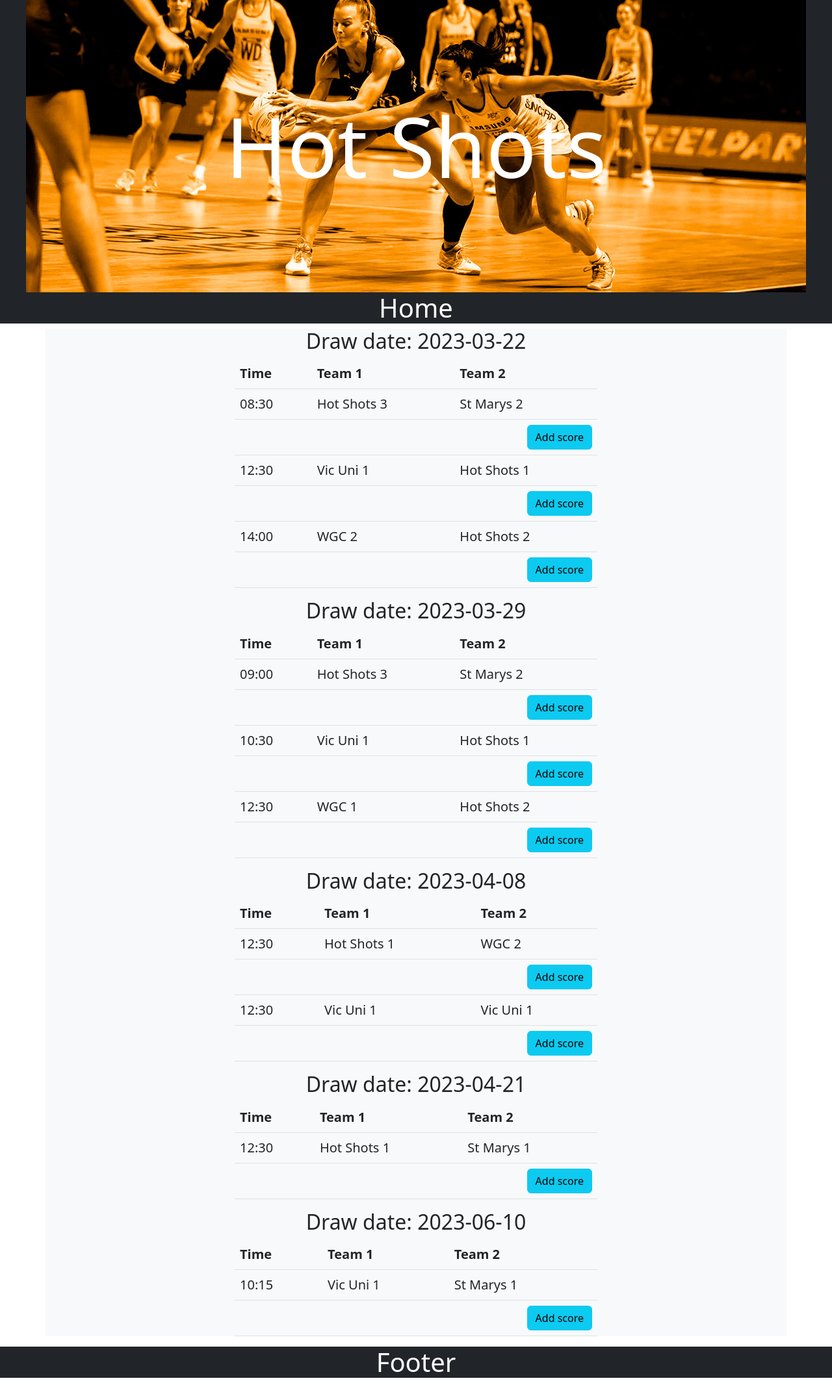
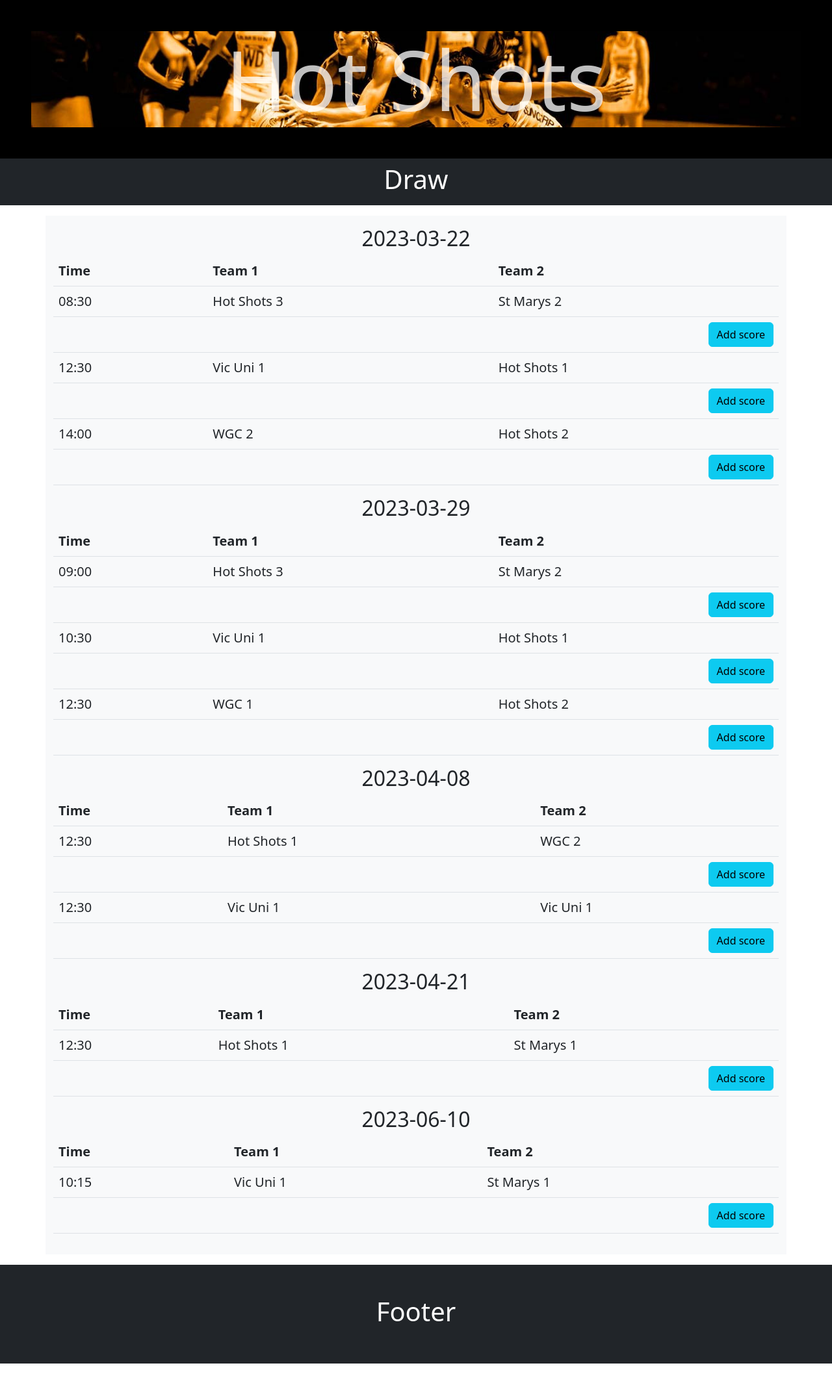
Before and after one commit to paul-khouri/testsfordbflask, a Flask app: page /draw in a window 1280 px wide. Shown: the part 59-2188 px from the top of the page at 65% size. After the commit the page ends 2158 px from the top, so only its background shows below. Run offline with Flask 3, Linux system fonts and the light colour scheme; data comes from the database, SQL or seed files in the repository; both versions use the stored data as it was after the commit.

Commit message:
Clean up of CSS, smaller banners, page titling

```diff
--- a/server.py
+++ b/server.py
@@ -23,7 +23,7 @@ def draw():
     join team b on  d.team_1 = b.team_id
     join team c on  d.team_2 = c.team_id """
     draw = run_search_query_tuples(sql, (), db_path, True)
-    return render_template("netball.html", games=draw)
+    return render_template("draw.html", games=draw)
 
 
 @app.route('/results')
--- a/server_old.py
+++ b/server_old.py
@@ -11,7 +11,7 @@ db_path = 'data_netball/netball.sqlite'
 def index():
     sql = """select game_id, strftime('%Y-%m-%d ', game_date) as "Date", strftime('%H:%M', game_date) as "Time", team_1, team_2 from game"""
     draw = run_search_query_tuples(sql,(),db_path, True)
-    return render_template("netball.html", games=draw)
+    return render_template("draw.html", games=draw)
 
 
 @app.route('/results')
--- a/static/styles/netball_styles.css
+++ b/static/styles/netball_styles.css
@@ -16,9 +16,10 @@ h1{
 }
 .overlay{
     position:absolute;
+    width:100%;
     top:50%;
     left:50%;
-    color:white;
+    color:rgba(255,255,255,0.75);
     font-size: 8em;
     transform: translate(-50%,-50%);
 
@@ -30,14 +31,23 @@ h1{
     font-size: 1.25em;
 }
 /* forms */
+input{
+   font-size: 1.5em;
+}
+datalist option{
+    font-size: 1.5em;
+}
+input[type=datetime-local]{
+    font-size: 1.5em;
+}
 input[type=number]{
     max-width: 6em;
-    font-size: 1.5em;
+    font-size: 1.2em;
     text-align: center;
     min-width: 3em;
 }
 label{
-    font-size: 1.2em;
+    font-size: 1.5em;
     min-width:8em;
 }
 /* message flash */
@@ -84,3 +94,10 @@ to {background-color: rgba(0,255,0,0); color:white; }
     background-color:var(--titles-trans);
 
 }
+
+@media only screen and (max-width: 992px) {
+  .overlay{
+      font-size: 4em;
+  }
+
+}
--- a/templates/addgame.html
+++ b/templates/addgame.html
@@ -1,5 +1,5 @@
 {% extends "layout.html" %}
-
+{% block heading %} Add to Draw {% endblock %}
 {% block content %}
 <style>
     form{
@@ -11,7 +11,7 @@
         margin: 20px;
     }
 </style>
-<div class="container-sm">
+<div class="container-sm my-3 p-3">
     <div class="text-center"> <h1>Add a new game</h1></div>
 <form action="{{url_for('addgame')}}" method="POST">
     <div>
@@ -29,7 +29,7 @@
        <div>
            <label for="team1" class="form-label"> Team 1:</label>
             <select class="form-control" name="team_1" id="team1" required>
-                <option value=""> Select your Team</option>
+                <option value=""> Select your Team </option>
                 {%  for row in teams %}
                     <option value="{{ row['team_id']}}">{{ row['team_name']}}</option>
                 {%  endfor %}
--- a/templates/class.html
+++ b/templates/class.html
@@ -1,8 +1,7 @@
 {% extends "layout.html" %}
-
+{% block heading %} Classes {% endblock %}
 {% block content %}
     <div class="container">
-<h2 class="text-center"> Class </h2>
 
         {% for row in classes %}
             <div class="mb-5 bg-light">
--- a/templates/netball.html
+++ b/templates/draw.html
@@ -1,14 +1,16 @@
 {% extends "layout.html" %}
+{%  block banner %}src="{{ url_for('static',filename='images/banner_netball_1_slice.jpg') }}{% endblock %}
 
+{% block heading %} Draw {% endblock %}
 {% block content %}
 
-<div class="container bg-light">
+<div class="container bg-light my-3 py-3">
 {% set ns=namespace(drawdate = "") %}
 {% for row in games %}
     {% if loop.index0 == 0 %}
         {% set ns.drawdate=row['Date'] %}
-        <h2 class="text-center"> Draw date: {{ns.drawdate}}</h2>
-        <table class="table w-50 mx-auto">
+        <h2 class="text-center">{{ns.drawdate}}</h2>
+        <table class="table  mx-auto">
         <thead>
         <tr><th>Time</th><th>Team 1</th><th>Team 2</th></tr>
         </thead>
@@ -16,8 +18,8 @@
     {% if ns.drawdate != row['Date'] %}
         {% set ns.drawdate=row['Date'] %}
         </table>
-        <h2 class="text-center">Draw date: {{ns.drawdate}}</h2>
-        <table class="table w-50 mx-auto">
+        <h2 class="text-center">{{ns.drawdate}}</h2>
+        <table class="table  mx-auto">
         <thead>
         <tr><th>Time</th><th>Team 1</th><th>Team 2</th></tr>
         </thead>
--- a/templates/index.html
+++ b/templates/index.html
@@ -1,5 +1,5 @@
 {% extends "layout.html" %}
-
+{%  block banner %}src="{{ url_for('static',filename='images/banner_netball_1.jpg') }}{% endblock %}
 {% block content %}
     <div class="container bg-light">
 
--- a/templates/layout.html
+++ b/templates/layout.html
@@ -17,7 +17,7 @@
 
 <body>
 
- <nav class="navbar navbar-expand-sm px-5" >
+ <nav class="navbar navbar-expand-sm px-lg-5" >
   <div class="container-fluid">
     <a class="navbar-brand" href="{{ url_for('index') }}">Home</a>
     <button class="navbar-toggler" type="button" data-bs-toggle="collapse" data-bs-target="#mynavbar">
@@ -62,17 +62,20 @@
     </div>
   </div>
 </nav>
- <div class="container-fluid bg-dark m-0 position-relative">
-    <img class="img-fluid mx-auto d-block" src="{{ url_for('static',filename='images/banner_netball_1.jpg') }}" alt="Banner image">
+ {% set banner = 'banner_netball_1_slice.jpg' %}
+ <div class="container-fluid bg-black m-0 p-5 position-relative">
+    <img class="img-fluid mx-auto d-block"
+         {% block banner %}src="{{ url_for('static',filename='images/'+banner) }}{% endblock %}"
+         alt="Banner image">
 <div class="text-center overlay">Hot Shots</div>
 </div>
- <div class="container-fluid bg-dark text-center fs-1"> <h1>{% block heading %} Home {% endblock %}</h1></div>
+ <div class="container-fluid bg-dark text-center p-2 fs-1"> <h1>{% block heading %} Home {% endblock %}</h1></div>
 
 
 {% block content %}
 
  {% endblock %}
-<footer class="bg-dark">
+<footer class="bg-dark p-5">
     <h1 class="text-center">Footer</h1>
 </footer>
 
--- a/templates/registration.html
+++ b/templates/registration.html
@@ -1,5 +1,5 @@
 {% extends "layout.html" %}
-
+{% block heading %} Class Registration {% endblock %}
 {% block content %}
     <style>
     input:read-only {
@@ -56,7 +56,7 @@
         </div>
 
 
-<div class="container mt-3">
+<div class="container my-3">
   <h2>Add a new registration</h2>
   <form action="{{ url_for('registration', id=id, title=title) }}" method="post">
   <div>
```
Also changed, not shown: templates/netball_manage_scores.html (+5 -3 lines), templates/results.html (+12 -7 lines), data_netball/netball.sqlite, static/images/banner_netball_1_mez.jpg (added), static/images/banner_netball_1_pix.jpg (added), static/images/banner_netball_1_slice.jpg (added).
